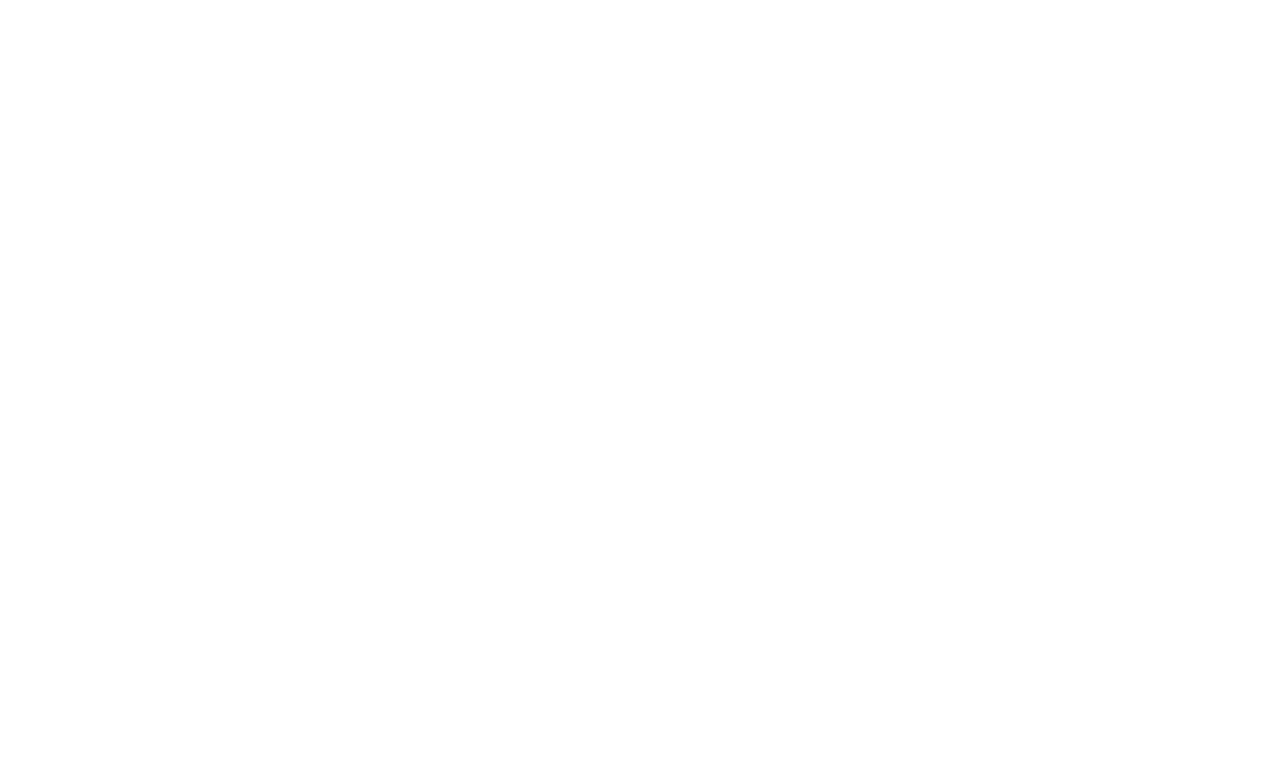
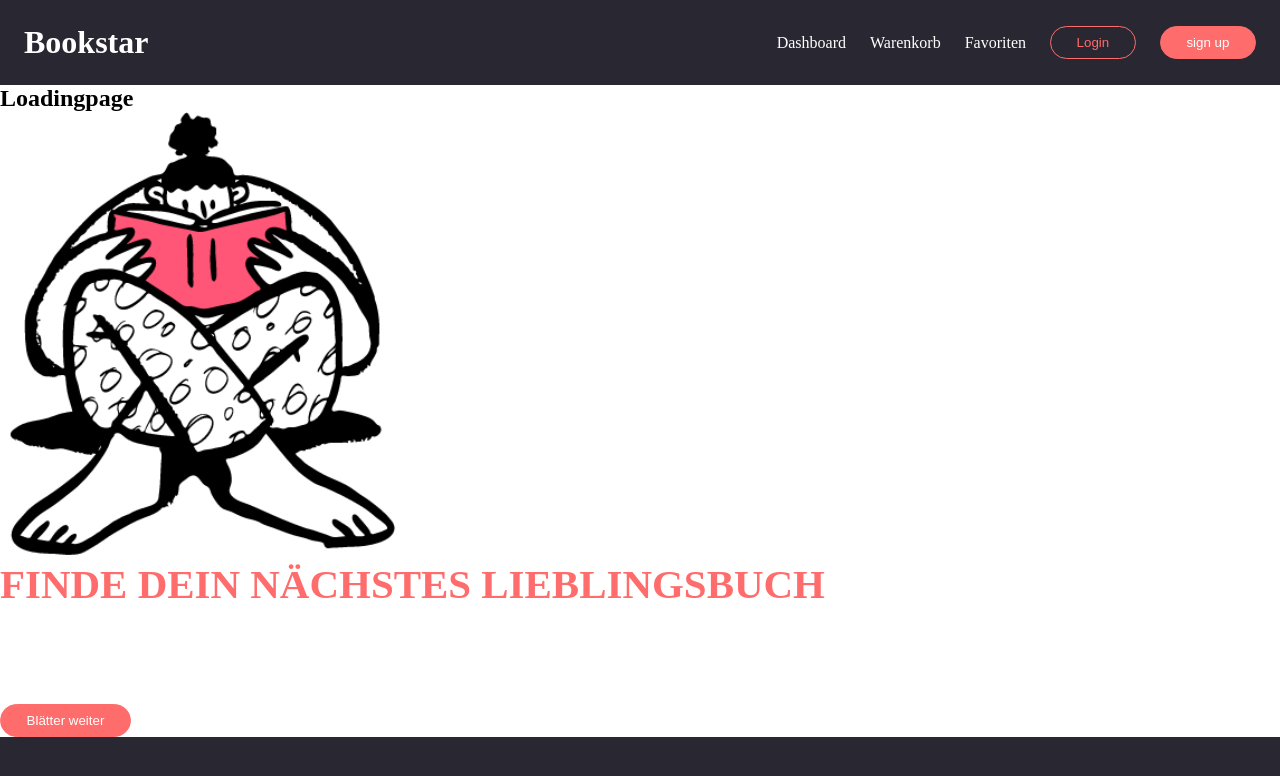
Before and after one commit to MiaMarmeladenbrot/bookstore, a React (Vite) app in the folder frontend/: page / in a window 1280 px wide. Shown: the top 776 px of the page. Built offline with nearby package versions, Linux system fonts and the light colour scheme.

Commit message:
start frontend

```diff
--- a/frontend/src/App.jsx
+++ b/frontend/src/App.jsx
@@ -1,7 +1,21 @@
 import "./App.css";
+import { BrowserRouter, Routes, Route } from "react-router-dom";
+import Home from "./pages/Home/Home.jsx";
+import LoadingPage from "./pages/LoadingPage/LoadingPage.jsx";
+import Header from "./components/Header/Header.jsx";
 
 function App() {
-  return <></>;
+  return (
+    <>
+      <BrowserRouter>
+        <Header />
+        <Routes>
+          <Route path="/" element={<LoadingPage />} />
+          <Route path="/home" element={<Home />} />
+        </Routes>
+      </BrowserRouter>
+    </>
+  );
 }
 
 export default App;
--- /dev/null
+++ b/frontend/src/components/Header/Header.css
@@ -0,0 +1,17 @@
+header {
+  display: flex;
+  align-items: center;
+  justify-content: space-between;
+
+  padding: 1.5rem;
+}
+
+header nav {
+  display: flex;
+  align-items: center;
+  gap: 1.5rem;
+}
+
+header h2 {
+  color: var(--primary-light);
+}
--- /dev/null
+++ b/frontend/src/components/Header/Header.jsx
@@ -0,0 +1,23 @@
+import { Link, NavLink } from "react-router-dom";
+import "./Header.css";
+import LoginButton from "../LoginButton/LoginButton";
+import SignUpButton from "../SignUpButton/SignUpButton";
+
+const Header = () => {
+  return (
+    <header>
+      <Link to="/home">
+        <h1>Bookstar</h1>
+      </Link>
+      <nav>
+        <NavLink to="/home">Dashboard</NavLink>
+        <NavLink to="/cart">Warenkorb</NavLink>
+        <NavLink to="/favorites">Favoriten</NavLink>
+        <LoginButton />
+        <SignUpButton />
+      </nav>
+    </header>
+  );
+};
+
+export default Header;
--- /dev/null
+++ b/frontend/src/components/LoginButton/LoginButton.jsx
@@ -0,0 +1,5 @@
+const LoginButton = () => {
+  return <button className="btn-transparent">Login</button>;
+};
+
+export default LoginButton;
--- /dev/null
+++ b/frontend/src/components/SignUpButton/SignUpButton.jsx
@@ -0,0 +1,5 @@
+const SignUpButton = () => {
+  return <button className="btn-red">sign up</button>;
+};
+
+export default SignUpButton;
--- a/frontend/src/index.css
+++ b/frontend/src/index.css
@@ -0,0 +1,66 @@
+* {
+  margin: 0;
+  padding: 0;
+  box-sizing: border-box;
+}
+
+:root {
+  --primary-red: #ff6c6c;
+  --bg-dark: #292731;
+  --primary-light: #fff;
+  --darker: #16151b;
+}
+
+html {
+  background-color: var(--bg-dark);
+}
+
+h2 {
+  color: var(--primary-light);
+  font-size: clamp(3rem, 4vw, 4.8rem);
+}
+
+h4 {
+  color: var(--primary-red);
+  text-transform: uppercase;
+  font-size: clamp(2.5rem, 3.2vw, 3.8rem);
+}
+
+p {
+  color: var(--primary-light);
+  font-size: clamp(2rem, 2vw, 2rem);
+}
+
+a {
+  /* font-size: clamp(2rem, 2vw, 2rem); */
+  text-decoration: none;
+  color: var(--primary-light);
+}
+
+a:hover {
+  color: var(--primary-red);
+}
+
+.active {
+  color: var(--primary-red);
+}
+
+.btn-red,
+.btn-transparent:hover {
+  padding: 0.5rem 1.6rem;
+  background-color: var(--primary-red);
+  color: var(--primary-light);
+  border: 1px solid var(--primary-red);
+  border-radius: 2.5rem;
+  cursor: pointer;
+}
+
+.btn-transparent,
+.btn-red:hover {
+  padding: 0.5rem 1.6rem;
+  background-color: transparent;
+  color: var(--primary-red);
+  border: 1px solid var(--primary-red);
+  border-radius: 2.5rem;
+  cursor: pointer;
+}
--- /dev/null
+++ b/frontend/src/pages/Home/Home.jsx
@@ -0,0 +1,5 @@
+const Home = () => {
+  return <h1>home</h1>;
+};
+
+export default Home;
--- /dev/null
+++ b/frontend/src/pages/LoadingPage/LoadingPage.css
@@ -0,0 +1,3 @@
+.loadingpage {
+  background-color: var(--primary-light);
+}
--- /dev/null
+++ b/frontend/src/pages/LoadingPage/LoadingPage.jsx
@@ -0,0 +1,19 @@
+import "./LoadingPage.css";
+
+const LoadingPage = () => {
+  return (
+    <section className="loadingpage">
+      <h1>Loadingpage</h1>
+      <img src="/img/reading-lady.svg" alt="" />
+      <h4>Finde dein nächstes Lieblingsbuch</h4>
+      <h2>Schlage ein neues Kapitel auf und lese die besten Bücher</h2>
+      <p>
+        Die spannendsten Reise-, Natur- und Abenteuerbücher sind nur einen Klick
+        entfernt!
+      </p>
+      <button className="btn-red">Blätter weiter</button>
+    </section>
+  );
+};
+
+export default LoadingPage;
```
Also changed, not shown: frontend/public/img/reading-lady.svg (added), 1 other file (tests, documents, lock files or other folders).
